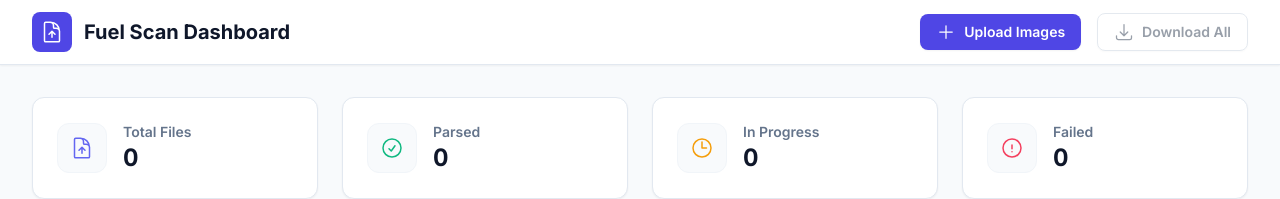
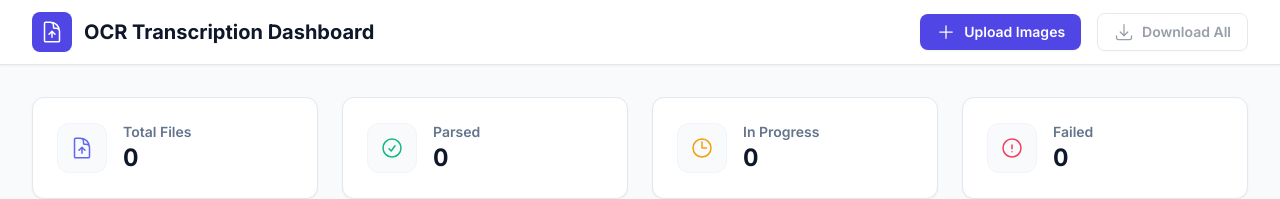
Before and after one commit to PhoebeK1m/Fuel-Scan-Dashboard, a React (Vite) app: page / in a window 1280 px wide. Shown: the top 199 px of the page. Built offline with nearby package versions, Linux system fonts and the light colour scheme; no server answers.

Commit message:
title change

```diff
--- a/index.html
+++ b/index.html
@@ -4,7 +4,7 @@
 <head>
     <meta charset="UTF-8">
     <meta name="viewport" content="width=device-width, initial-scale=1.0">
-    <title>FuelScan OCR Dashboard</title>
+    <title>OCR Transcription Dashboard</title>
     <script src="https://cdn.tailwindcss.com"></script>
     <link href="https://fonts.googleapis.com/css2?family=Inter:wght@300;400;500;600;700&display=swap" rel="stylesheet">
     <style>
--- a/src/App.tsx
+++ b/src/App.tsx
@@ -288,7 +288,7 @@ const App: React.FC = () => {
               <DocumentArrowUpIcon className="w-6 h-6 text-white" />
             </div>
             <div>
-              <h1 className="text-xl font-bold text-slate-900 leading-none">Fuel Scan Dashboard</h1>
+              <h1 className="text-xl font-bold text-slate-900 leading-none">OCR Transcription Dashboard</h1>
             </div>
           </div>
           <div className="flex items-center space-x-4">
```
